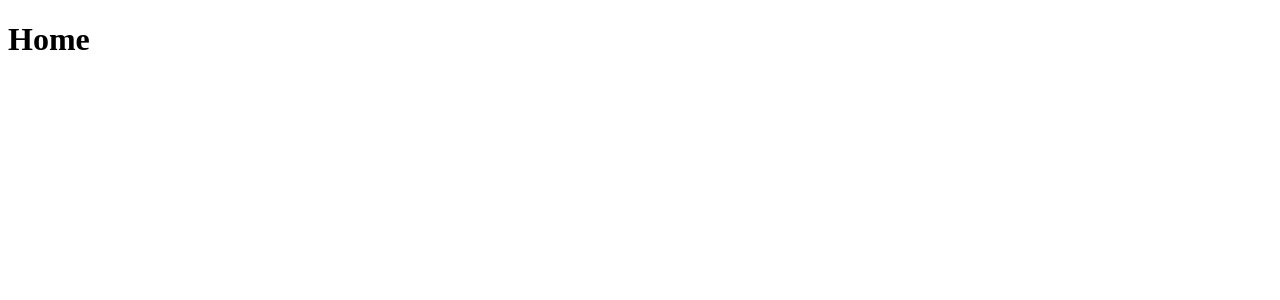
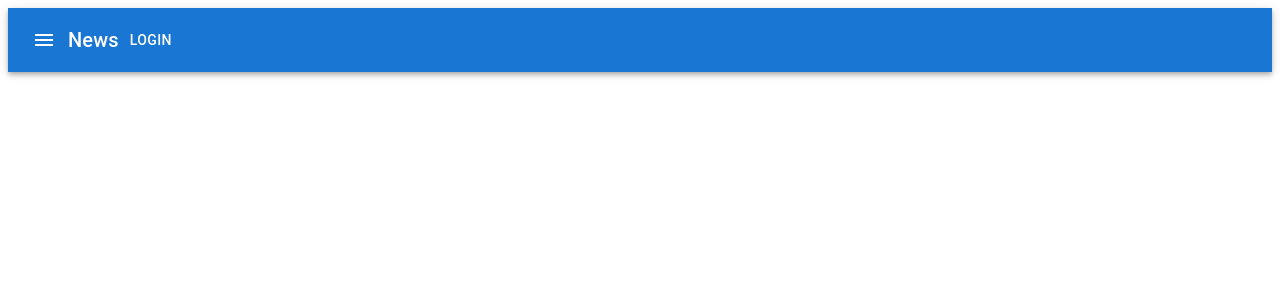
Before and after one commit to MarcosClarindo/Projeto_AppReact, a React (Create React App) app: page / in a window 1280 px wide. Shown: the top 300 px of the page. Built offline with nearby package versions, Linux system fonts and the light colour scheme.

Commit message:
Criando Header com Material UI

```diff
--- a/package.json
+++ b/package.json
@@ -3,7 +3,11 @@
   "version": "0.1.0",
   "private": true,
   "dependencies": {
+    "@emotion/react": "^11.7.1",
+    "@emotion/styled": "^11.6.0",
     "@material-ui/core": "^4.11.3",
+    "@mui/icons-material": "^5.2.5",
+    "@mui/material": "^5.2.5",
     "@testing-library/jest-dom": "^5.16.1",
     "@testing-library/react": "^12.1.2",
     "@testing-library/user-event": "^13.5.0",
--- a/src/pages/Home.js
+++ b/src/pages/Home.js
@@ -1,9 +1,10 @@
+import Header from "../partials/Header"
 
 
 
 const Home = () => {
     return (
-        <h1>Home</h1>
+        <Header/>
     )
 }
 
--- /dev/null
+++ b/src/partials/Header.js
@@ -0,0 +1,34 @@
+
+import AppBar from '@mui/material/AppBar';
+import Toolbar from '@mui/material/Toolbar';
+import Typography from '@mui/material/Typography';
+import Button from '@mui/material/Button';
+import IconButton from '@mui/material/IconButton';
+import MenuIcon from '@mui/icons-material/Menu'
+
+
+
+const Header = () => {
+
+    return (
+        <AppBar position="static">
+        <Toolbar>
+          <IconButton
+            size="large"
+            edge="start"
+            color="inherit"
+            aria-label="menu"
+
+          >
+            <MenuIcon />
+          </IconButton>
+          <Typography variant="h6">
+            News
+          </Typography>
+          <Button color="inherit">Login</Button>
+        </Toolbar>
+      </AppBar>
+    )
+}
+
+export default Header
```
Also changed, not shown: 1 other file (tests, documents, lock files or other folders).
